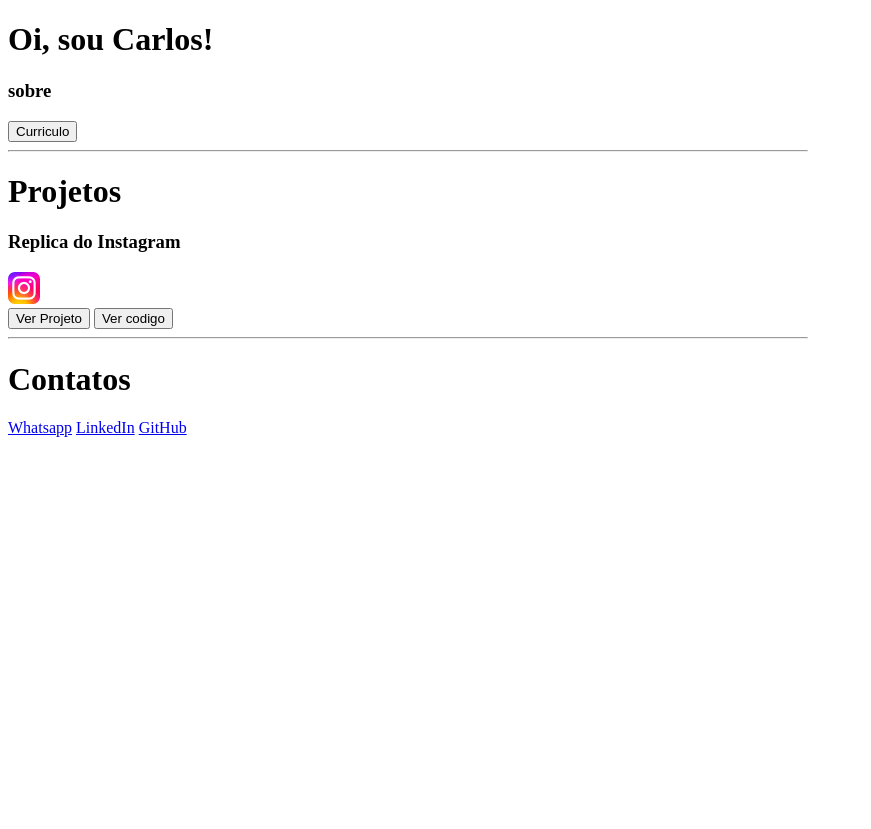
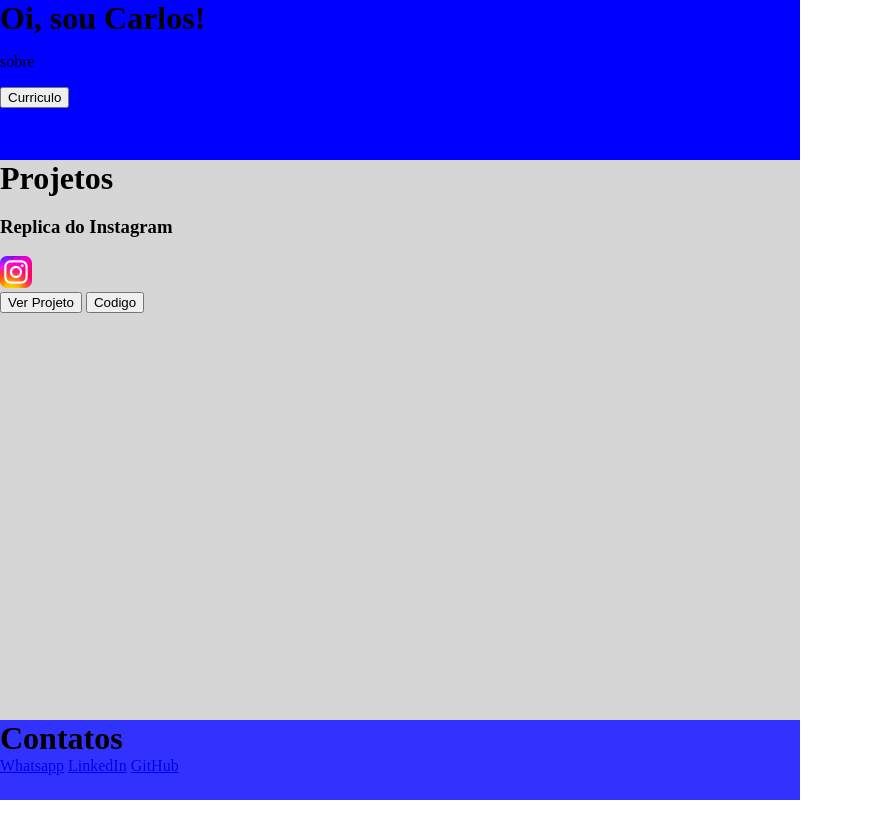
Before and after one commit to Carlos-xd146/Portifolio, a plain HTML site: page index.html in a window 1280 px wide. Shown: the whole page, without its empty margins (0-871 px from the left). After the commit the page ends 800 px from the top, so only its background shows below. Drawn offline with Linux system fonts and the light colour scheme.

Commit message:
aula 09-09 portifolio

```diff
--- a/css/style.css
+++ b/css/style.css
@@ -1,4 +1,36 @@
 body {
     height: 100vh;
     width: 100vh;
+    margin: 0;
+    padding: 0;
+    background-color: white;
 }
+
+h1 {
+    margin: 0;
+    padding: 0;
+}
+
+.sobre {
+    margin: 0;
+    padding: 0;
+    height: 20%;
+    width: 100%;
+    background-color: blue;
+
+}
+
+.projetos {
+    background-color: rgb(214, 214, 214);
+    height: 70%;
+    width: 100vh;
+    margin: 0;
+    padding: 0;
+}
+
+
+.contatos {
+    height: 10%;
+    width: 100vh;
+    background-color: rgb(50, 50, 255);
+}
--- a/index.html
+++ b/index.html
@@ -13,32 +13,32 @@
     <div class="sobre">
         <h1> Oi, sou Carlos! </h1>
 
-        <h3>sobre</h3>
+        <p>sobre</p>
 
-        <button>Curriculo</button>
+        <a href="https://github.com/Carlos-xd146/Portifolio/raw/main/PDF-teste.pdf" target="_blank"><button>Curriculo</button></a>
     </div>
 
-    <hr>
 
     <div class="projetos">
-        <h1>Projetos</h1>
+
 
         <div>
+            <h1>Projetos</h1>
+
             <h3>Replica do Instagram</h3>
             <img src="./img/insta.png" alt="imagemProjeto"><br>
 
-            <button>Ver Projeto</button>
-            <button>Ver codigo</button>
+            <a href="https://carlos-xd146.github.io/Instagram/" target="_blank"><button>Ver Projeto</button></a>
+            <a href="https://github.com/Carlos-xd146/Instagram" target="_blank"><button>Codigo</button></a>
         </div>
     </div>
 
-    <hr>
 
-    <div class="Contatos">
+    <div class="contatos">
         <h1>Contatos</h1>
         <a href="#">Whatsapp</a>
         <a href="#">LinkedIn</a>
-        <a href="#">GitHub</a>
+        <a href="https://github.com/Carlos-xd146" target="_blank">GitHub</a>
     </div>
 </body>
 
```
